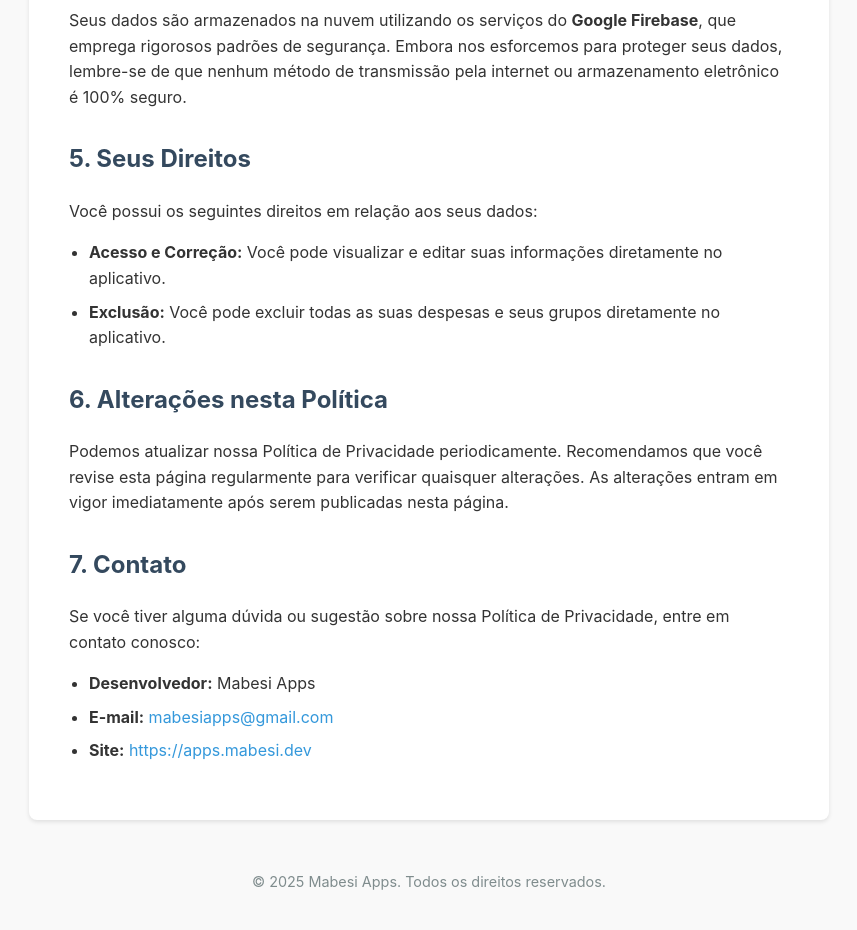
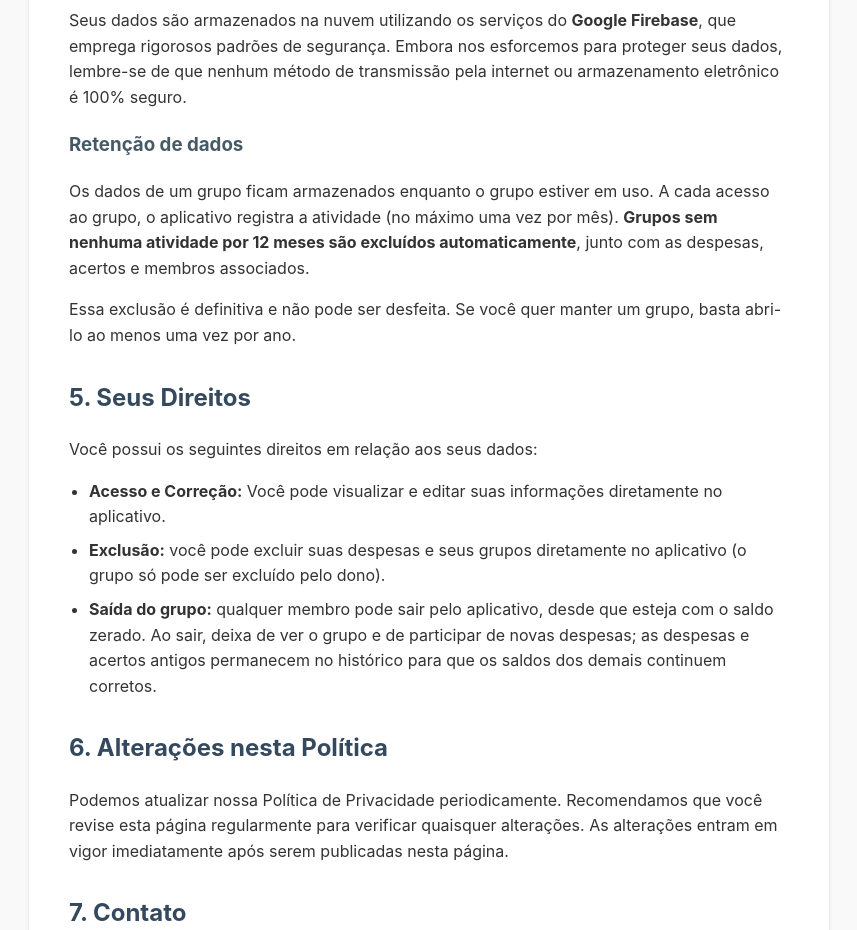
Before and after one commit to mabesi/apps, a plain HTML site: page mysplit/privacy_policy.html in a window 1280 px wide. Shown: the part 1700-2630 px from the top of the page, without its empty margins (211-1068 px from the left). Drawn offline with Linux system fonts and the light colour scheme.

Commit message:
docs(mysplit): data retention and leaving groups in the privacy policy

```diff
--- a/mysplit/privacy_policy.html
+++ b/mysplit/privacy_policy.html
@@ -131,13 +131,23 @@
             rigorosos padrões de segurança. Embora nos esforcemos para proteger seus dados, lembre-se de que nenhum
             método de transmissão pela internet ou armazenamento eletrônico é 100% seguro.</p>
 
+        <h3>Retenção de dados</h3>
+        <p>Os dados de um grupo ficam armazenados enquanto o grupo estiver em uso. A cada acesso ao grupo, o aplicativo
+            registra a atividade (no máximo uma vez por mês). <strong>Grupos sem nenhuma atividade por 12 meses são
+            excluídos automaticamente</strong>, junto com as despesas, acertos e membros associados.</p>
+        <p>Essa exclusão é definitiva e não pode ser desfeita. Se você quer manter um grupo, basta abri-lo ao menos uma
+            vez por ano.</p>
+
         <h2>5. Seus Direitos</h2>
         <p>Você possui os seguintes direitos em relação aos seus dados:</p>
         <ul>
             <li><strong>Acesso e Correção:</strong> Você pode visualizar e editar suas informações diretamente no
                 aplicativo.</li>
-            <li><strong>Exclusão:</strong> Você pode excluir todas as suas despesas e seus grupos diretamente no
-                aplicativo.
+            <li><strong>Exclusão:</strong> você pode excluir suas despesas e seus grupos diretamente no aplicativo
+                (o grupo só pode ser excluído pelo dono).</li>
+            <li><strong>Saída do grupo:</strong> qualquer membro pode sair pelo aplicativo, desde que esteja com o
+                saldo zerado. Ao sair, deixa de ver o grupo e de participar de novas despesas; as despesas e acertos
+                antigos permanecem no histórico para que os saldos dos demais continuem corretos.</li>
         </ul>
 
         <h2>6. Alterações nesta Política</h2>
```
